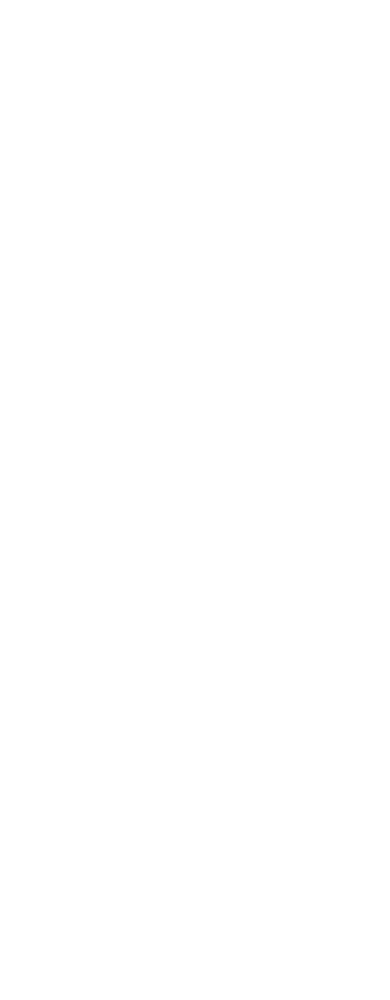
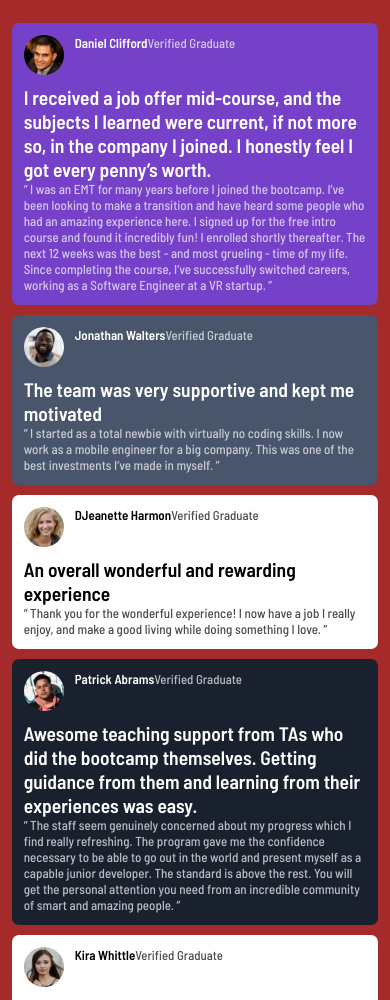
Before and after one commit to younasBnHasainar/Testimonials-grid-section, a plain HTML site: page index.html in a window 390 px wide. Shown: the top 1000 px of the page. Before the commit the page ends 844 px from the top, so only its background shows below. Drawn offline with Linux system fonts and the light colour scheme.

Commit message:
acquired basic layout and styling for mobile

```diff
--- a/index.html
+++ b/index.html
@@ -5,8 +5,75 @@
     <meta name="viewport" content="width=device-width, initial-scale=1.0">
     <title>Testimonials Grid</title>
     <link rel="stylesheet" href="style.css">
+
+    <link rel="preconnect" href="https://fonts.googleapis.com">
+<link rel="preconnect" href="https://fonts.gstatic.com" crossorigin>
+<link href="https://fonts.googleapis.com/css2?family=Barlow+Semi+Condensed:wght@500;600&family=IBM+Plex+Serif:wght@400;500&family=Satisfy&display=swap" rel="stylesheet">
 </head>
 <body>
+    <main>
+        <div class="testimonials-container">
 
+            <section class="testimonial testimonial-1">
+                <div class="head">
+                    <img src="images/image-daniel.jpg" alt="image of the person">
+                    <span class="name">Daniel Clifford</span>
+                    <span class="designation">Verified Graduate</span>
+                </div>
+                <h2> I received a job offer mid-course, and the subjects I learned were current, if not more so, in the company I joined. I honestly feel I got every penny’s worth.</h2>
+                <div class="content">
+                    “ I was an EMT for many years before I joined the bootcamp. I’ve been looking to make a transition and have heard some people who had an amazing experience here. I signed up for the free intro course and found it incredibly fun! I enrolled shortly thereafter. The next 12 weeks was the best - and most grueling - time of my life. Since completing the course, I’ve successfully switched careers, working as a Software Engineer at a VR startup. ”
+                </div>
+                </section>
+
+            <section class="testimonial testimonial-2">
+                <div class="head">
+                    <img src="images/image-jonathan.jpg" alt="image of the person">
+                    <span class="name">Jonathan Walters</span>
+                    <span class="designation">Verified Graduate</span>
+                </div>
+                <h2>The team was very supportive and kept me motivated </h2>
+                <div class="content">
+                    “ I started as a total newbie with virtually no coding skills. I now work as a mobile engineer for a big company. This was one of the best investments I’ve made in myself. ”
+                </div>
+            </section>
+
+            <section class="testimonial testimonial-3">
+                <div class="head">
+                    <img src="images/image-jeanette.jpg" alt="image of the person">
+                    <span class="name">DJeanette Harmon</span>
+                    <span class="designation">Verified Graduate</span>
+                </div>
+                <h2>An overall wonderful and rewarding experience</h2>
+                <div class="content">
+                    “ Thank you for the wonderful experience! I now have a job I really enjoy, and make a good living while doing something I love. ”
+                </div>
+            </section>
+
+            <section class="testimonial testimonial-4">
+                <div class="head">
+                    <img src="images/image-patrick.jpg" alt="image of the person">
+                    <span class="name">Patrick Abrams</span>
+                    <span class="designation">Verified Graduate</span>
+                </div>
+                <h2> Awesome teaching support from TAs who did the bootcamp themselves. Getting guidance from them and learning from their experiences was easy.</h2>
+                <div class="content">
+                    “ The staff seem genuinely concerned about my progress which I find really refreshing. The program gave me the confidence necessary to be able to go out in the world and present myself as a capable junior developer. The standard is above the rest. You will get the personal attention you need from an incredible community of smart and amazing people. ”
+                </div>
+            </section>
+
+            <section class="testimonial testimonial-5">
+                <div class="head">
+                    <img src="images/image-kira.jpg" alt="image of the person">
+                    <span class="name">Kira Whittle</span>
+                    <span class="designation">Verified Graduate</span>
+                </div>
+                <h2> Such a life-changing experience. Highly recommended!</h2>
+                <div class="content">
+                    “ Before joining the bootcamp, I've never written a line of code. I needed some structure from professionals who can help me learn programming step by step. I was encouraged to enroll by a former student of theirs who can only say wonderful things about the program. The entire curriculum and staff did not disappoint. They were very hands-on and I never had to wait long for assistance. The agile team project, in particular, was outstanding. It took my learning to the next level in a way that no tutorial could ever have. In fact, I’ve often referred to it during interviews as an example of my developent experience. It certainly helped me land a job as a full-stack developer after receiving multiple offers. 100% recommend! ”
+                </div>
+            </section>
+      </div>
+    </main>
 </body>
 </html>
--- a/style.css
+++ b/style.css
@@ -0,0 +1,69 @@
+*{
+    box-sizing: border-box;
+    margin: 0;
+    padding: 0;
+}
+body{
+    background-color: brown;
+    font-size: 13px;
+    font-family: 'Barlow Semi Condensed', sans-serif;
+}
+.testimonials-container{
+    padding: 6% 3%;
+}
+.testimonial{
+    padding: 12px;
+    border-radius: 7px;
+    margin-bottom: 10px;
+}
+.testimonial img{
+    border-radius: 29px;
+    width: 40px;
+    height: 40px;
+    margin-right: 11px;
+}
+.testimonial .head{
+    height: 50px;
+    display: flex;
+    flex-direction: row
+}
+.testimonial .name{
+    font-weight: 600;
+}
+.testimonial .designation{
+    opacity: 0.7;
+    font-size: 0.8rem;
+}
+
+.testimonial-1 .content, .testimonial-2 .content, .testimonial-4 .content{
+    color: rgba(255, 255, 255, 0.7);
+}
+.testimonial-3 .content, .testimonial-5 .content{
+    color: rgba(0, 0, 0, 0.7);
+}
+.testimonial-1{
+    background-color: hsl(263, 55%, 52%);
+    color: white;
+
+}
+
+.testimonial-2{
+    background-color: hsl(217, 19%, 35%);
+    color: white;
+}
+
+.testimonial-3{
+    background-color: hsl(0, 0%, 100%);
+
+}
+
+.testimonial-4{
+    background-color: hsl(219, 29%, 14%);
+    color: white;
+}
+
+.testimonial-5{
+    background-color: hsl(0, 0%, 100%);
+
+
+}
```
Also changed, not shown: design/desktop-design.jpg (added), design/desktop-preview.jpg (added), design/mobile-design.jpg (added), images/bg-pattern-quotation.svg (added), images/image-daniel.jpg (added), images/image-jeanette.jpg (added), images/image-jonathan.jpg (added), images/image-kira.jpg (added), images/image-patrick.jpg (added), 1 other file.
